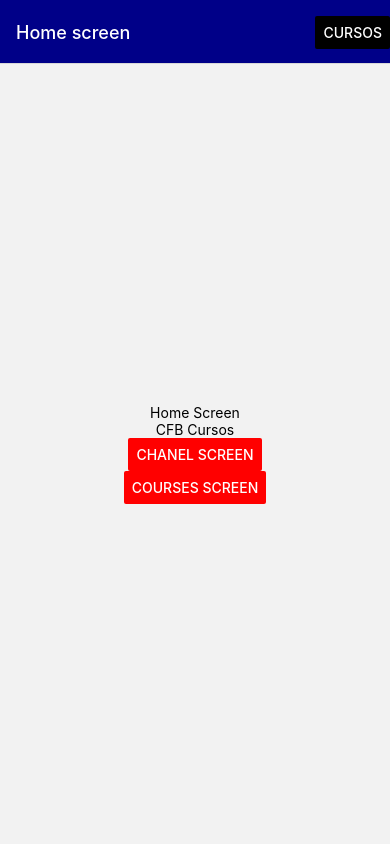
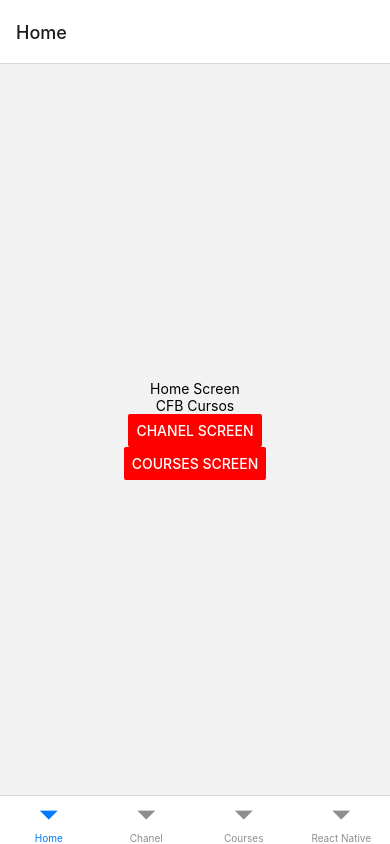
Before and after one commit to KauaMB2/ReactNativePlaylist, a React Native app: screen / in a window 390 px wide. Built offline with nearby package versions, Linux system fonts and the light colour scheme.

Commit message:
BottomTabsNavigator

```diff
--- a/App.js
+++ b/App.js
@@ -1,7 +1,9 @@
-import { View, Text, StyleSheet, Button } from 'react-native'
-import { NavigationContainer } from '@react-navigation/native'
-import { createStackNavigator } from '@react-navigation/stack'
-const Stack = createStackNavigator()
+import * as React from 'react';
+import { View, Text, StyleSheet, Button } from 'react-native';
+import { NavigationContainer } from '@react-navigation/native';
+import { createBottomTabNavigator } from '@react-navigation/bottom-tabs';
+
+const Tab = createBottomTabNavigator();
 
 const HomeScreen = ({ navigation }) => {
   return (
@@ -21,21 +23,21 @@ const ChanelScreen = ({ navigation }) => {
       <Text>CFB Cursos</Text>
       <Button title="Home" color="red" onPress={() => navigation.navigate("Home")} />
     </View>
-  )
+    )
 }
 
 const CoursesScreen = ({ navigation }) => {
+  const params={ lessons: 40, creator: "Kauã" }
   return (
     <View style={styles.container}>
       <Text>Click here to see about React Native course:</Text>
-      <Button title="React Native" color="red" onPress={() => navigation.navigate("ReactNativeCourse", { lessons: 40, creator: "Kauã" })} />
+      <Button title="React Native" color="red" onPress={() => navigation.navigate("ReactNativeCourse", {params})} />
     </View>
   )
 }
 
 const ReactNativeCourse = ({ route, navigation }) => {
   const { lessons, creator } = route.params
-
   return (
     <View style={styles.container}>
       <Text>React Native!</Text>
@@ -47,30 +49,15 @@ const ReactNativeCourse = ({ route, navigation }) => {
   )
 }
 
-
 const App = () => {
   return (
     <NavigationContainer>
-      <Stack.Navigator initialRouteName='Home'>
-        <Stack.Screen name="Home" component={HomeScreen}
-        options={{
-          title: "Home screen",
-          headerStyle: {
-            backgroundColor:"#008"
-          },
-          headerTintColor:"#fff",
-          headerRight:()=>(
-            <Button
-            title="Cursos"
-            color="#000"
-            onPress={()=>{alert("Test button")}}
-            />
-          )
-        }}/>
-        <Stack.Screen name="Chanel" component={ChanelScreen} options={{ title: "Chanel screen" }} />
-        <Stack.Screen name="Courses" component={CoursesScreen} options={{ title: "Courses screen" }} />
-        <Stack.Screen name="ReactNativeCourse" component={ReactNativeCourse} options={{ title: "React Native screen" }} />
-      </Stack.Navigator>
+      <Tab.Navigator initialRouteName='Home'>
+        <Tab.Screen name="Home" component={HomeScreen} options={{ title: "Home" }} />
+        <Tab.Screen name="Chanel" component={ChanelScreen} options={{ title: "Chanel" }} />
+        <Tab.Screen name="Courses" component={CoursesScreen} options={{ title: "Courses" }} />
+        <Tab.Screen name="ReactNativeCourse" component={ReactNativeCourse} options={{ title: "React Native" }} />
+      </Tab.Navigator>
     </NavigationContainer>
   )
 }
@@ -80,7 +67,7 @@ const styles = StyleSheet.create({
     flex: 1,
     justifyContent: "center",
     alignItems: "center",
-  }
+  },
 })
 
-export default App
+export default App;
```
